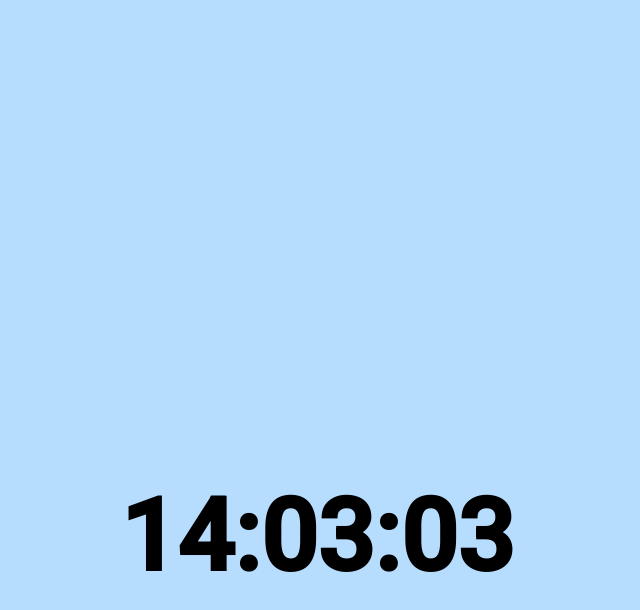
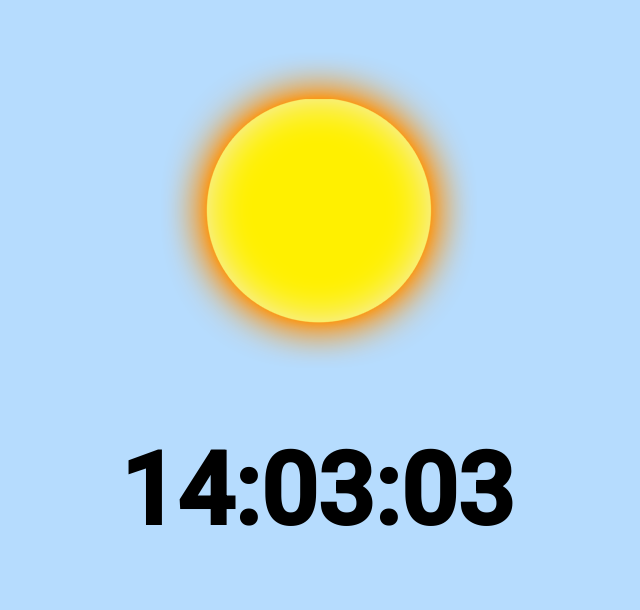
Before and after one commit to vanromee/Challenge-2, a plain HTML site: page index.html in a window 1280 px wide. Shown: the part 252-862 px from the top of the page, without its empty margins (323-963 px from the left). Drawn offline with Linux system fonts and the light colour scheme.

Commit message:
Sun image

```diff
--- a/index.html
+++ b/index.html
@@ -9,9 +9,13 @@
 </head>
 
 <body>
-	<h1 id="clock">
-		0:00
-	</h1>
+	<div class="day">
+		<img src="images/sun.png" alt="sun">
+
+		<h1 id="clock">
+			0:00
+		</h1>
+	</div>
 
 
 </body>
--- a/styles/mystyle.css
+++ b/styles/mystyle.css
@@ -9,7 +9,11 @@ h1 {
 	font-size: 100px;
 	text-transform: uppercase;
 	text-align: center;
-	margin-top: 730px;
-
+	margin-top: 60px;
 
 }
+
+.day {
+	text-align: center;
+	margin-top: 300px;
+}
```
Also changed, not shown: images/day.png (added), images/moon.png (added), images/night.png (added), images/sun.png (added), 2 other files.
